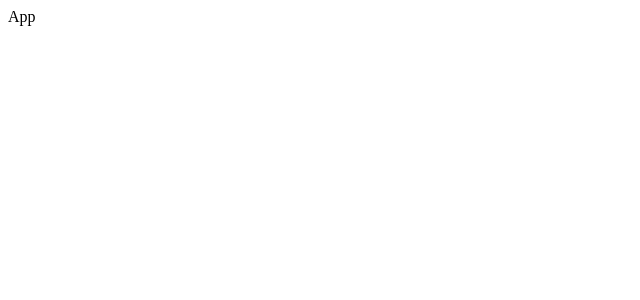
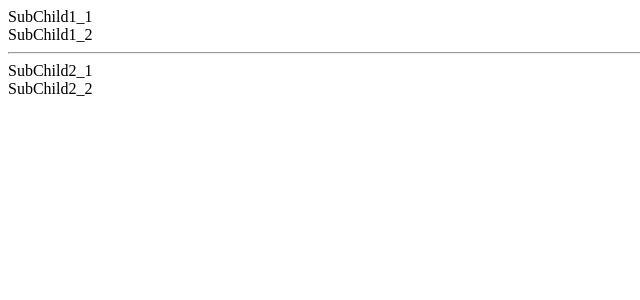
Before and after one commit to vladua28/react-homework, a React (Create React App) app: page / in a window 1280 px wide. Shown: the top 300 px of the page, without its empty margins (0-640 px from the left). Built offline with nearby package versions, Linux system fonts and the light colour scheme.

Commit message:
hw3_3 changes

```diff
--- a/src/App.js
+++ b/src/App.js
@@ -1,7 +1,32 @@
+import {Child1} from "./components/Child1/Child1";
+import {Child2} from "./components/Child2/Child2";
+import {createContext, useContext} from "react";
+
+const Context = createContext({});
+
 function App() {
-  return (
-    <>App</>
-  );
+    return <>
+        <Context.Provider value={{}}>
+            <Child1/>
+            <hr/>
+            <Child2/>
+        </Context.Provider>
+    </>
 }
 
-export {App};
+export {App, Context};
+
+//context
+// Зробити структуру компонентів -
+//                               App
+//           Child1                              Child2
+// SubChild1_1    SubChild1_2          SubChild2_1    SubChild2_2
+//
+// Тепер завдання:
+// З SubChild2_2 передати данні (будь-які) в SubChild1_1
+//
+//
+//
+// ***
+// Я б для себе рекомендував зробити наступну штуку з завданням з subChild:
+// Зробити його спочатку без використання контексту, а потім переробити з ним. Так краще дійде суть
--- a/src/components/Child1/Child1.js
+++ b/src/components/Child1/Child1.js
@@ -1,8 +1,12 @@
+import {SubChild1_1} from "./SubChild1_1/SubChild1_1";
+import {SubChild1_2} from "./SubChild1_2/SubChild1_2";
+
 const Child1 = () => {
     return (
-        <div>
-            Child1
-        </div>
+        <>
+            <SubChild1_1/>
+            <SubChild1_2/>
+        </>
     );
 };
 
--- /dev/null
+++ b/src/components/Child1/SubChild1_1/SubChild1_1.js
@@ -0,0 +1,9 @@
+const SubChild1_1 = () => {
+    return (
+        <div>
+            SubChild1_1
+        </div>
+    );
+};
+
+export {SubChild1_1};
--- /dev/null
+++ b/src/components/Child1/SubChild1_2/SubChild1_2.js
@@ -0,0 +1,9 @@
+const SubChild1_2 = () => {
+    return (
+        <div>
+            SubChild1_2
+        </div>
+    );
+};
+
+export {SubChild1_2};
--- a/src/components/Child2/Child2.js
+++ b/src/components/Child2/Child2.js
@@ -1,8 +1,13 @@
+import {SubChild2_1} from "./SubChild2_1/SubChild2_1";
+import {SubChild2_2} from "./SubChild2_2/SubChild2_2";
+
+
 const Child2 = () => {
     return (
-        <div>
-            Child2
-        </div>
+        <>
+            <SubChild2_1/>
+            <SubChild2_2/>
+        </>
     );
 };
 
--- /dev/null
+++ b/src/components/Child2/SubChild2_1/SubChild2_1.js
@@ -0,0 +1,9 @@
+const SubChild2_1 = () => {
+    return (
+        <div>
+            SubChild2_1
+        </div>
+    );
+};
+
+export {SubChild2_1};
--- /dev/null
+++ b/src/components/Child2/SubChild2_2/SubChild2_2.js
@@ -0,0 +1,9 @@
+const SubChild2_2 = () => {
+    return (
+        <div>
+            SubChild2_2
+        </div>
+    );
+};
+
+export {SubChild2_2};
```
Also changed, not shown: src/components/Child1/Child1_1/Child1_1.js (deleted, +0 -9 lines), src/components/Child1/Child1_2/Child1_2.js (deleted, +0 -9 lines), src/components/Child2/Child2_1/Child2_1.js (deleted, +0 -9 lines), src/components/Child2/Child2_2/Child2_2.js (deleted, +0 -9 lines).
